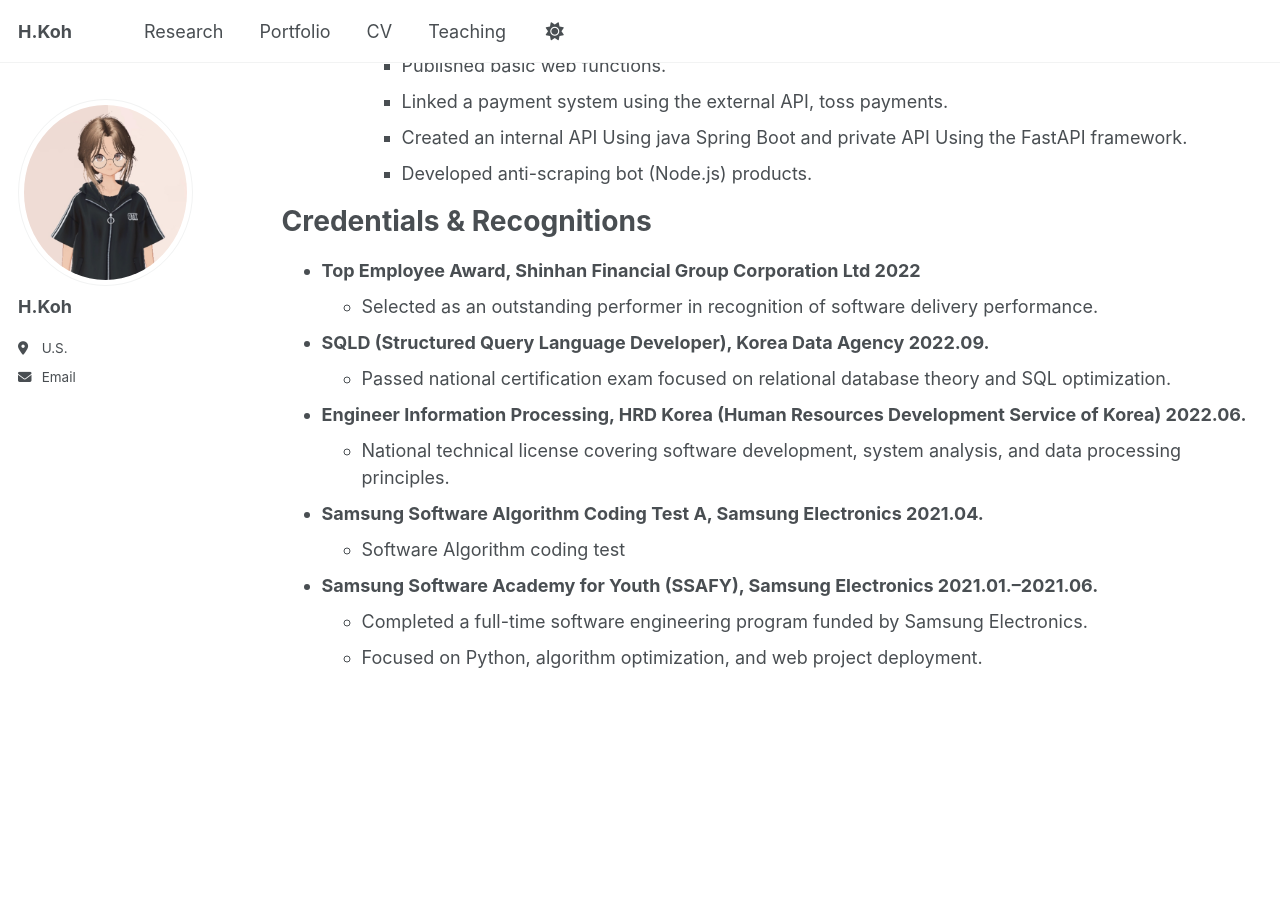
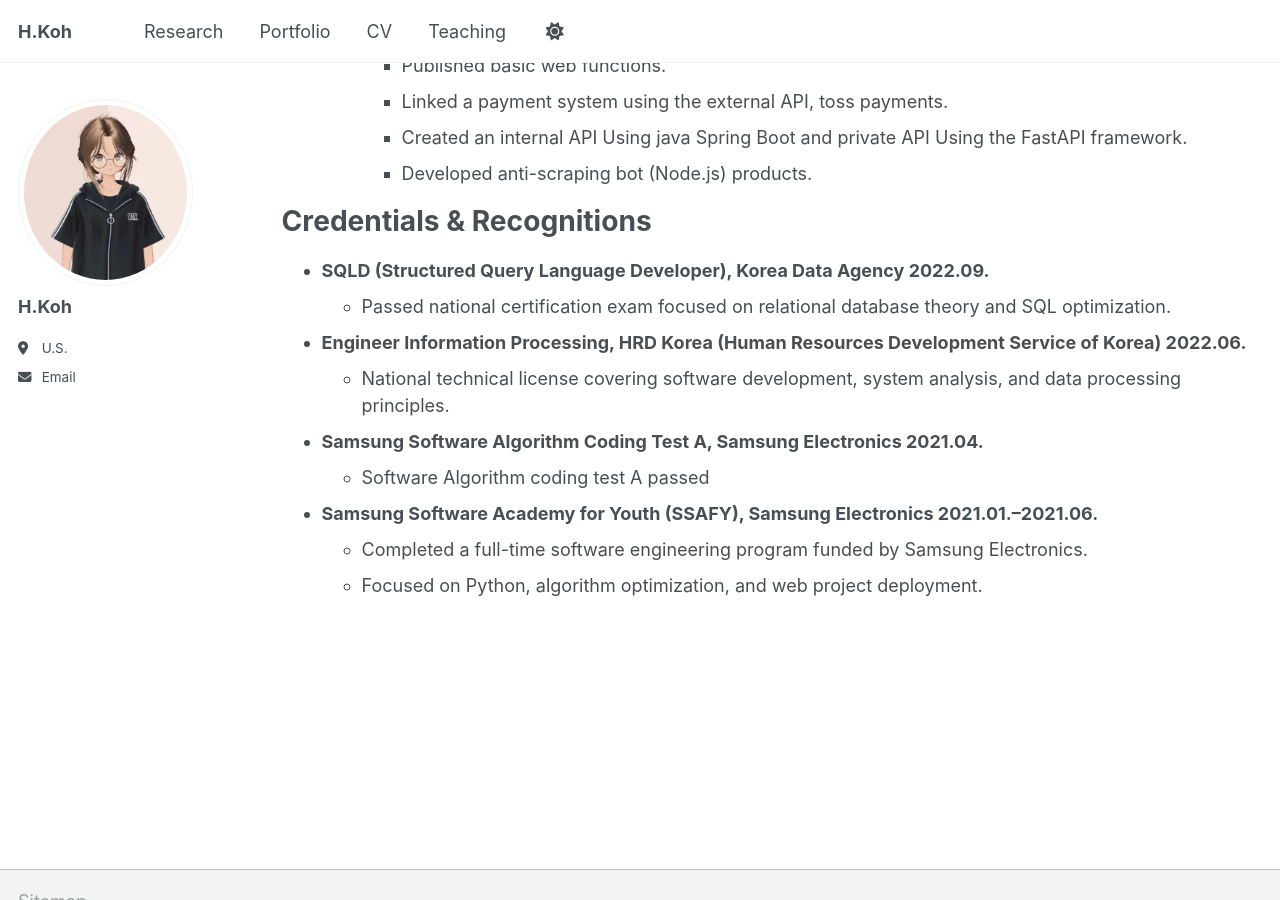
Before and after one commit to MaximHelio/MaximHelio.github.io, a Jekyll site: the page built from _pages/cv.md, in a window 1280 px wide and 900 px high, scrolled down 1363 px. Built offline with Jekyll 4.4.1, drawn with Linux system fonts in a browser that asks for light colours.

Commit message:
Modify this

```diff
--- a/_pages/cv.md
+++ b/_pages/cv.md
@@ -53,9 +53,6 @@ Work Experience
 Credentials & Recognitions
 =======================
 
-* **Top Employee Award, Shinhan Financial Group Corporation Ltd 2022**
-  * Selected as an outstanding performer in recognition of software delivery performance.
-
 * **SQLD (Structured Query Language Developer), Korea Data Agency 2022.09.**
   * Passed national certification exam focused on relational database theory and SQL optimization.
 
@@ -63,7 +60,7 @@ Credentials & Recognitions
   * National technical license covering software development, system analysis, and data processing principles.
 
 * **Samsung Software Algorithm Coding Test A, Samsung Electronics 2021.04.**
-  * Software Algorithm coding test
+  * Software Algorithm coding test A passed
 
 * **Samsung Software Academy for Youth (SSAFY), Samsung Electronics 2021.01.–2021.06.**
   * Completed a full-time software engineering program funded by Samsung Electronics.
```
Also changed, not shown: _pages/portfolio.md (+1 -1 lines), 1 other file.
